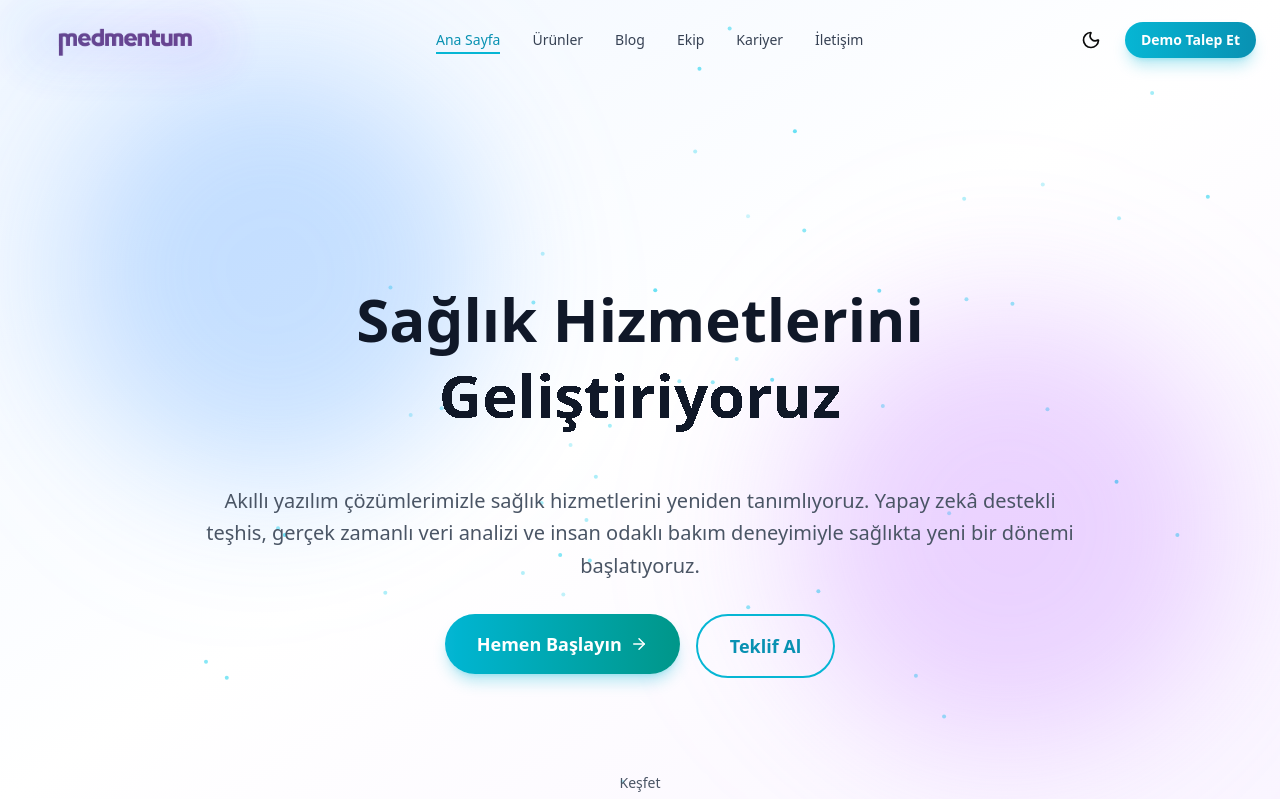
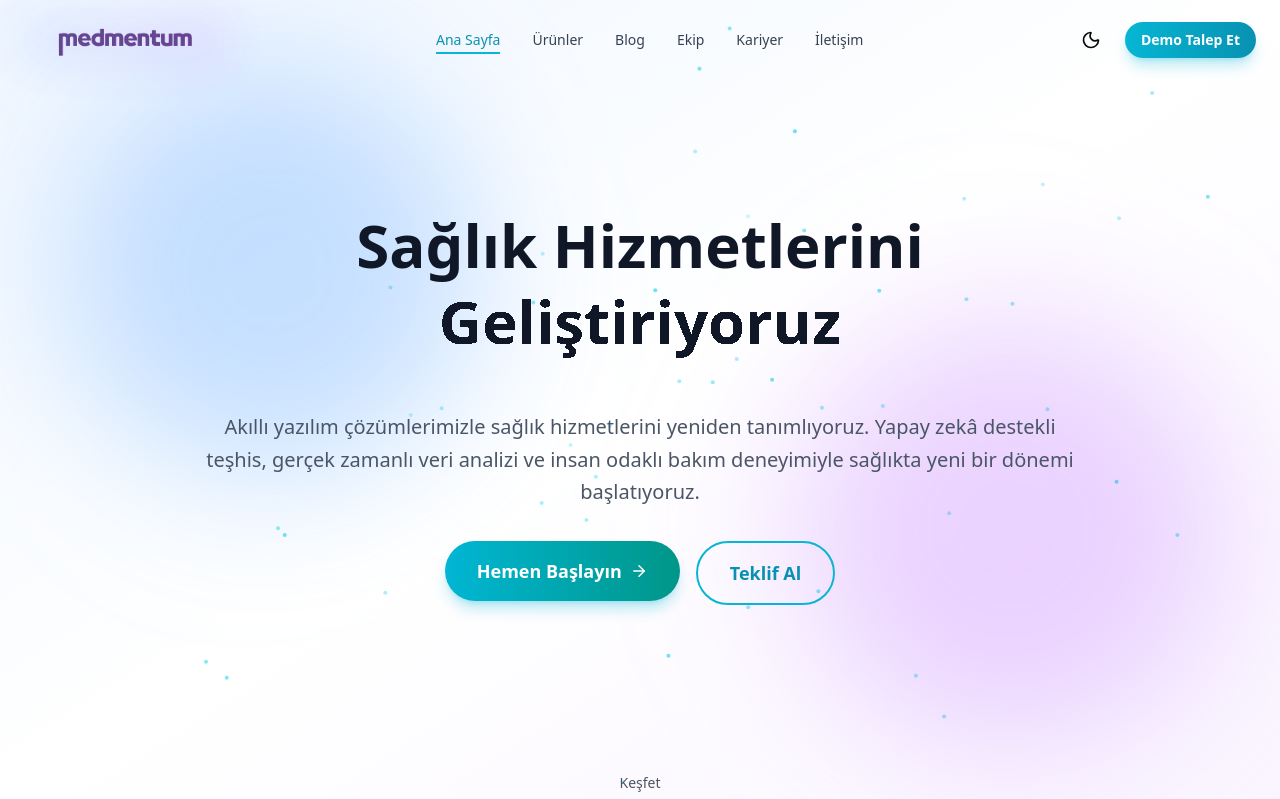
Before and after one commit to bsyilmaz/medmentum, a React (Vite) app: page / in a window 1280 px wide. Shown: the top 799 px of the page. Built offline with nearby package versions, Linux system fonts and the light colour scheme.

Commit message:
Hero section yukarı alındı, boşluk azaltıldı
- justify-center -> justify-start değiştirildi
- pt-32 eklendi, içerik yukarıda başlıyor
- Üst boşluk azaltıldı, daha dengeli görünüm

```diff
--- a/src/pages/Home.jsx
+++ b/src/pages/Home.jsx
@@ -50,7 +50,7 @@
       <OrganizationSchema />
       <WebsiteSchema />
       {/* Hero Section */}
-      <section className="relative min-h-screen flex flex-col items-center justify-center overflow-hidden">
+      <section className="relative min-h-screen flex flex-col items-center justify-start overflow-hidden pt-32">
 
         <div className="container mx-auto px-6 relative z-10">
           <div className="text-center max-w-4xl mx-auto">
```
